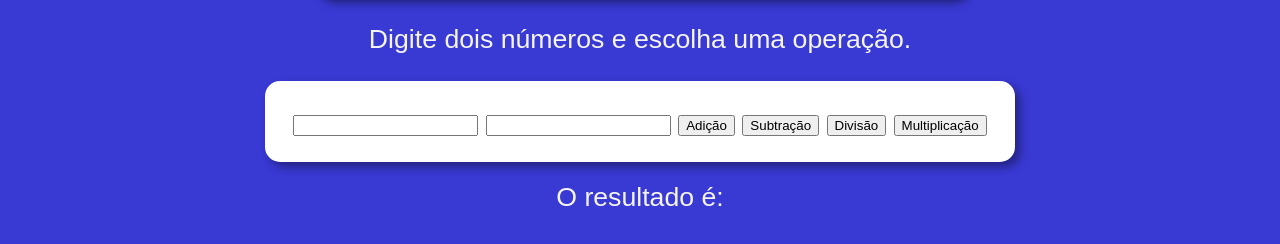
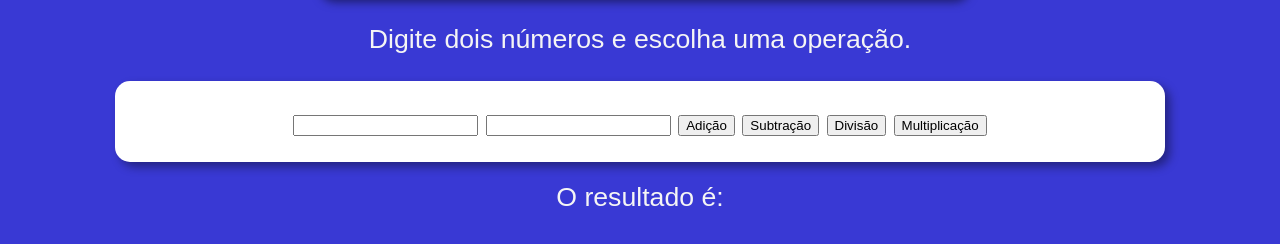
Before and after one commit to ba7h0ry/test, a plain HTML site: page index.html in a window 1280 px wide. Shown: the part 122-366 px from the top of the page. Drawn offline with Linux system fonts and the light colour scheme.

Commit message:
Add files via upload

```diff
--- a/index.html
+++ b/index.html
@@ -29,7 +29,7 @@
         background: white; /* pinta de uma determinada cor o fundo o elemento*/
         border-radius: 15px; /*Arredonda a borda do elemento*/
         padding: 25px; /*Aumenta o recuo do texto dentro do elemento*/
-        width: 700px; /* define a largura do elemento*/
+        width: 1000px; /* define a largura do elemento*/
         margin: auto;
         box-shadow: 5px 5px 10px rgba(0, 0, 0, 0.39); /*Aqui se estiliza  sombra de determinado elemento.*/
 
```
